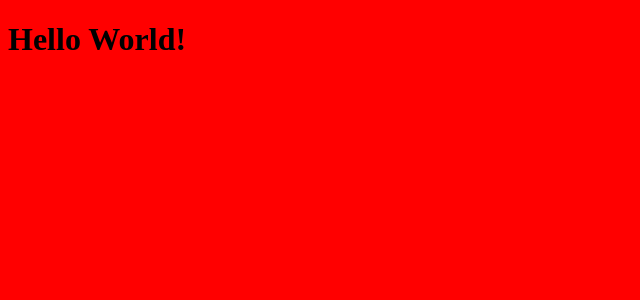
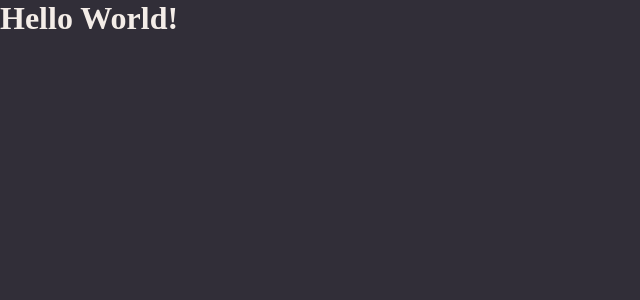
Before and after one commit to eduardoB7/react-notes, a React (Vite) app: page / in a window 1280 px wide. Shown: the top 300 px of the page, without its empty margins (0-640 px from the left). Built offline with nearby package versions, Linux system fonts and the light colour scheme.

Commit message:
temas e estilos globais

```diff
--- a/src/main.jsx
+++ b/src/main.jsx
@@ -1,9 +1,15 @@
 import React from "react";
 import ReactDOM from "react-dom/client";
+import { ThemeProvider } from "styled-components";
+import GlobalStyles from "./styles/global";
 import { Datails } from "./pages/Datails";
+import theme from "./styles/theme";
 
 ReactDOM.createRoot(document.getElementById("root")).render(
   <React.StrictMode>
-    <Datails />
+    <ThemeProvider theme={theme}>
+      <GlobalStyles />
+      <Datails />
+    </ThemeProvider>
   </React.StrictMode>
 );
--- a/src/pages/Datails/index.jsx
+++ b/src/pages/Datails/index.jsx
@@ -1,5 +1,9 @@
-import "./styles.css";
+import { Container } from "./styles";
 
 export function Datails() {
-  return <h1>Hello World!</h1>;
+  return (
+    <Container>
+      <h1>Hello World!</h1>
+    </Container>
+  );
 }
--- a/src/pages/Datails/styles.css
+++ /dev/null
@@ -1,3 +0,0 @@
-body {
-  background-color: red;
-}
--- /dev/null
+++ b/src/pages/Datails/styles.js
@@ -0,0 +1,3 @@
+import styled from "styled-components";
+
+export const Container = styled.div``;
--- /dev/null
+++ b/src/styles/global.js
@@ -0,0 +1,27 @@
+import { createGlobalStyle } from "styled-components";
+
+export default createGlobalStyle`
+*{
+  padding: 0;
+  margin: 0;
+  box-sizing: border-box;
+}
+
+body{
+  background-color: ${({ theme }) => theme.COLORS.BACKGROUND_800};
+  color: ${({ theme }) => theme.COLORS.WHITE};
+}
+
+a{
+  text-decoration: none;
+}
+
+button, a{
+  cursor: pointer;
+  transition: filter 0.2s;
+}
+
+button:hover, a:hover{
+ filter: brightness(0.9);
+}
+`;
--- /dev/null
+++ b/src/styles/theme.js
@@ -0,0 +1,15 @@
+export default {
+  COLORS: {
+    BACKGROUND_900: "#232129",
+    BACKGROUND_800: "#312E38",
+    BACKGROUND_700: "#3E3B47",
+
+    WHITE: "#F4EDE8",
+    ORANGE: "#FF9000",
+
+    GRAY_100: "#999591",
+    GRAY_300: "#666360",
+
+    RED: "#FF002E",
+  },
+};
```
